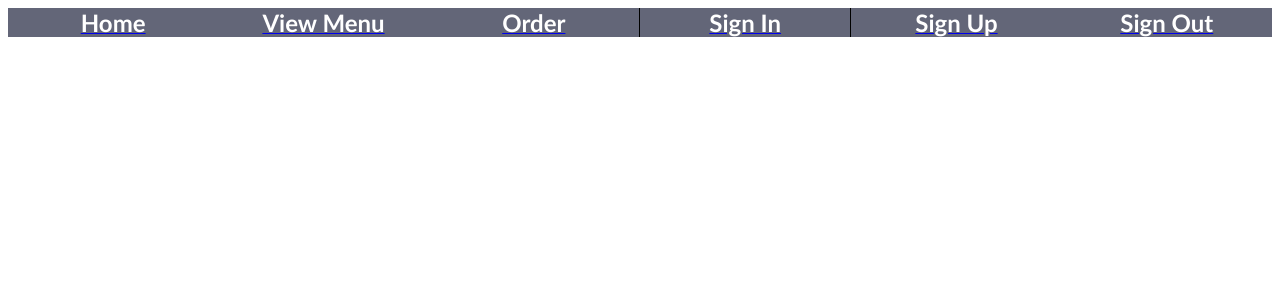
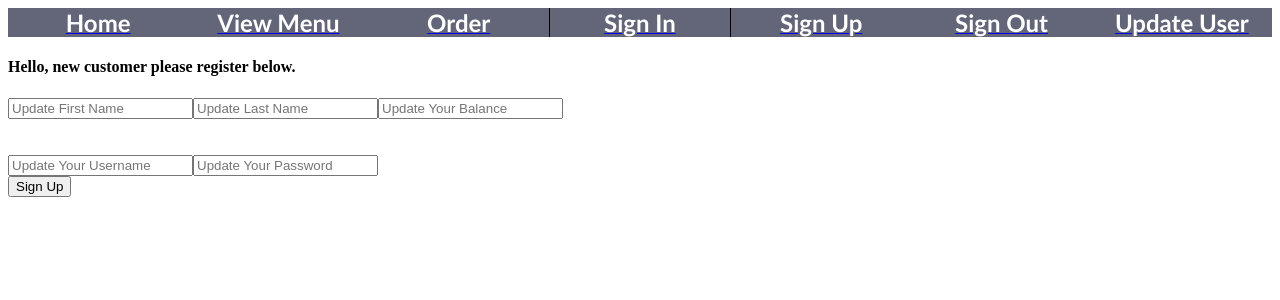
Before and after one commit to mmoord/Pi2a1000Places, a React (Create React App) app: page /UpdateUser in a window 1280 px wide. Shown: the top 300 px of the page. Built offline with nearby package versions, Linux system fonts and the light colour scheme.

Commit message:
Added Update user to the Nav bar, App.js and Added the file for it

```diff
--- a/src/App.js
+++ b/src/App.js
@@ -7,6 +7,7 @@ import Order from "./components/order/Order";
 import CustomerSignin from "./components/customer/SignIn";
 import SignUp from "./components/customer/SignUp";
 import CustomerSignOut from "./components/customer/SignOut";
+import UpdateUser from "./components/customer/UpdateUser"
 
 //import Payments from "/Users/tenycemelrose/my-app/pi/src/components/creditcard/Payments.js"
 export const userContext = createContext();
@@ -27,6 +28,7 @@ function App() {
                     <Route path="SignIn" element={<CustomerSignin />} />
                     <Route path="/signUp" element={<SignUp />} />
                     <Route path="SignOut" element={<CustomerSignOut></CustomerSignOut>} />
+                    <Route path= "UpdateUser" element={<UpdateUser/>}/>
               </Routes>
           </BrowserRouter>
           {/* <Payments/> */}
--- /dev/null
+++ b/src/components/customer/UpdateUser.jsx
@@ -0,0 +1,70 @@
+
+import React, { useRef } from 'react';
+
+function UpdateUser() {
+
+  const fnameInput = useRef();
+  const lnameInput = useRef();
+  const usernameInput = useRef();
+  const passwordInput = useRef();
+  const balanceInput = useRef();
+  const url = "http://localhost:8080/Pi2a1000Places"
+
+  async function update() {
+    // Whenever you are getting a useRefs value, make sure it's inside some function call. Otherwise it will
+    // error due to the refInput.current = undefined, meaning there is no .value available
+    const user = {
+        fname: fnameInput.current.value,
+        lname: lnameInput.current.value,
+        username: usernameInput.current.value,
+        password: passwordInput.current.value,
+        balance: balanceInput.current.value,
+    };
+    const requestOptions = {
+      method: 'POST',
+
+      body: JSON.stringify({
+        username: user.username,
+        password: user.password,
+        fname: user.fname,
+        lname: user.lname,
+        balance: user.balance
+     })
+    }
+
+    try {
+        const response = await fetch(`${url}/customers`, requestOptions)
+        .then((response) => {
+          if(response.ok){console.log("All Good")}else{throw new Error(response.status)}
+        }
+        )
+        //const result = await response.stringify
+
+        alert("You've Successfully Signed Up Welcome ", user.fname);
+    } catch (error) {
+        console.log("ERROR")
+        if(error === {Error: 409}){
+          alert("That username has already been taken")
+        }
+        console.log(error);
+    }
+}
+
+  return (
+    <>
+            <h4>Hello, new customer please register below.</h4>
+            <input placeholder="Update First Name" ref={fnameInput}></input>
+            <input placeholder="Update Last Name" ref={lnameInput}></input>
+            <input placeholder="Update Your Balance" ref={balanceInput}></input>
+            <br></br>
+            <br></br>
+            <br></br>
+            <input placeholder="Update Your Username" ref={usernameInput}></input>
+            <input type="password" placeholder="Update Your Password" ref={passwordInput}></input>
+            <br></br>
+            <button onClick={update}>Sign Up</button>
+        </>
+  )
+}
+
+export default UpdateUser
--- a/src/components/navigation/navigation.jsx
+++ b/src/components/navigation/navigation.jsx
@@ -39,6 +39,11 @@ const Nav = (props) => {
                     <label className="nav-label">Sign Out</label>
                 </div>
             </Link>
+            <Link to={"/UpdateUser"} className="nav-link">
+                <div className="nav-link-style">
+                    <label className="nav-label">Update User</label>
+                </div>
+            </Link>
         </div>
 
         // const Button = styled.Button
```
